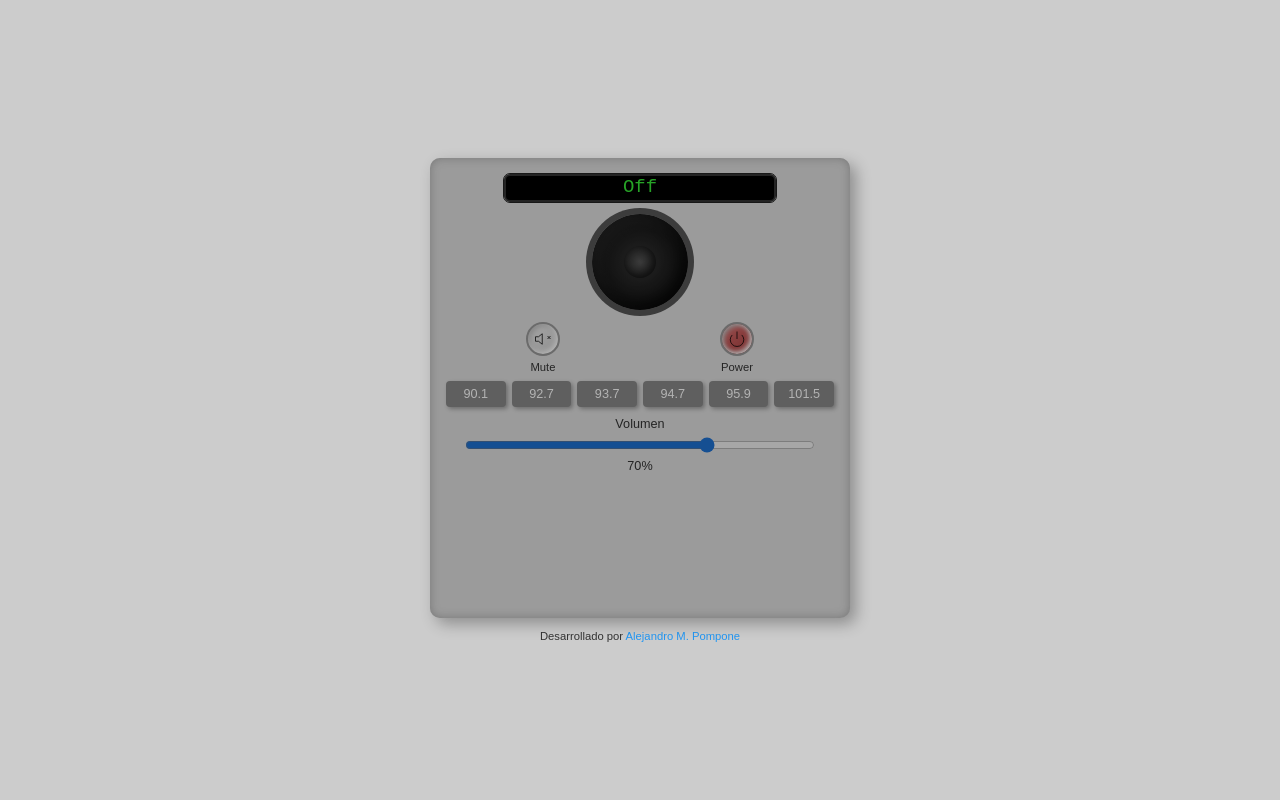
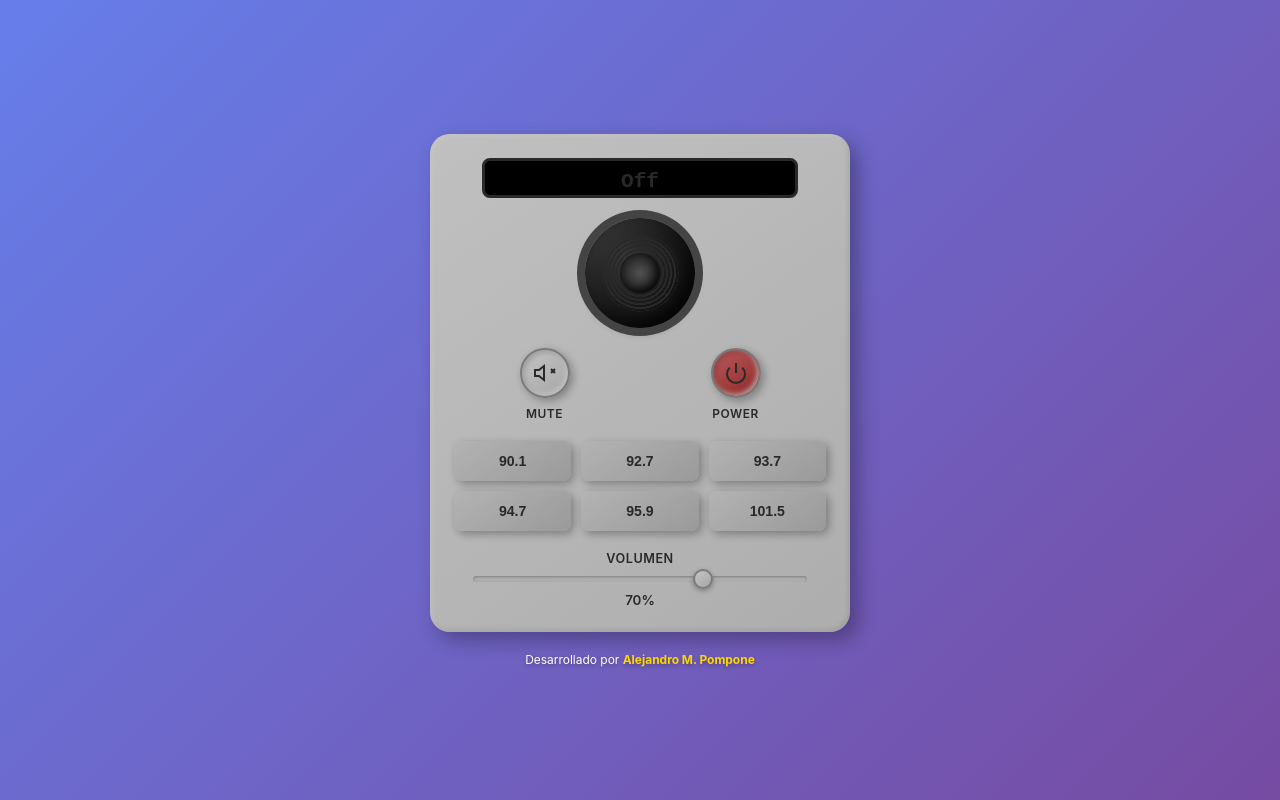
Before and after one commit to pompone/Radios_VR, a plain HTML site: page index.html in a window 1280 px wide. Drawn offline with Linux system fonts and the light colour scheme.

Commit message:
Update style.css

```diff
--- a/style.css
+++ b/style.css
@@ -1,10 +1,12 @@
-/* style.css */
+/* Reset y caja consistente */
+*, *::before, *::after {
+  box-sizing: border-box;
+}
 
-/* Reset y caja consistente */
-*, *::before, *::after { box-sizing: border-box; }
-
-/* Escala fluida: no gigante en desktop, legible en móvil */
-html { font-size: clamp(14px, 1.1vw, 16px); }
+/* Escala fluida */
+html {
+  font-size: clamp(14px, 1.1vw, 16px);
+}
 
 body {
   margin: 0;
@@ -14,78 +16,115 @@ body {
   justify-content: center;
   align-items: center;
   min-height: 100vh;
-  background: #ccc;
-  font-family: sans-serif;
-  overflow: auto; /* permitir scroll si hace falta */
+  background: linear-gradient(135deg, #667eea 0%, #764ba2 100%);
+  font-family: -apple-system, BlinkMacSystemFont, 'Segoe UI', Roboto, Oxygen, Ubuntu, sans-serif;
+  overflow: auto;
 }
 
-/* Caja principal de la radio (más baja) */
+/* Caja principal de la radio */
 .radio {
   width: min(420px, 92vw);
-  min-height: 460px;   /* ↓ antes 520px */
-  padding: 16px;
-  background: #ddd;
-  border-radius: 10px;
-  box-shadow: inset 0 0 10px #aaa, 6px 6px 15px rgba(0,0,0,0.3);
+  min-height: 460px;
+  padding: 24px;
+  background: linear-gradient(145deg, #f0f0f0, #d9d9d9);
+  border-radius: 20px;
+  box-shadow:
+    inset 2px 2px 5px rgba(255,255,255,0.5),
+    inset -2px -2px 5px rgba(0,0,0,0.1),
+    8px 8px 20px rgba(0,0,0,0.3);
   display: flex;
   flex-direction: column;
   align-items: center;
-  transition: filter 0.5s ease;
+  transition: all 0.3s ease;
 }
 
-.radio.off { filter: brightness(70%) grayscale(30%); }
+.radio.off {
+  filter: brightness(80%) grayscale(20%);
+}
 
 /* Display */
 .display {
-  width: 70%;
-  height: 28px; /* antes 32px */
+  width: 85%;
+  height: 40px;
   background: #000;
-  border: 2px solid #333;
-  border-radius: 6px;
+  border: 3px solid #333;
+  border-radius: 8px;
   overflow: hidden;
   position: relative;
-  margin-bottom: 12px; /* un poco menos */
-  outline: 1px solid #0f0;
-  will-change: transform;
-  backface-visibility: hidden;
+  margin-bottom: 20px;
+  box-shadow:
+    inset 0 2px 10px rgba(0,0,0,0.8),
+    0 0 15px rgba(0,255,0,0.3);
 }
 
-.display.off { outline: 1px solid #222; }
+.display.off {
+  box-shadow: inset 0 2px 10px rgba(0,0,0,0.8);
+}
 
 .display span {
   position: absolute;
   white-space: nowrap;
   color: #0f0;
-  font-family: 'Digital-7', monospace;
-  font-size: 1.35rem;
+  font-family: 'Courier New', monospace;
+  font-size: 1.5rem;
+  font-weight: bold;
   display: inline-block;
   left: 100%;
-  animation: scrollText 8s linear infinite;
-  will-change: transform;
+  line-height: 40px;
+  text-shadow: 0 0 10px #0f0;
+  animation: scrollText 12s linear infinite;
 }
 
 .display.off span {
-  animation: flickerDisplay 3s step-end infinite !important;
+  animation: flickerDisplay 3s step-end infinite;
   left: 50%;
   transform: translateX(-50%);
+  color: #333;
+  text-shadow: none;
 }
 
-@keyframes scrollText { 0% { transform: translateX(0%);} 100% { transform: translateX(-100%);} }
-@keyframes flickerDisplay { 0%,50%{opacity:0;} 51%,100%{opacity:1;} }
+@keyframes scrollText {
+  0% { transform: translateX(0); }
+  100% { transform: translateX(-100%); }
+}
 
-/* Parlante (más chico) */
+@keyframes flickerDisplay {
+  0%, 50% { opacity: 0; }
+  51%, 100% { opacity: 1; }
+}
+
+/* Parlante */
 .speaker {
-  width: 96px;   /* ↓ antes 110px */
-  height: 96px;
+  width: 110px;
+  height: 110px;
   border-radius: 50%;
-  background: radial-gradient(circle at center, #333 0%, #111 70%);
+  background: radial-gradient(circle at 35% 35%, #444 0%, #111 70%);
   box-shadow:
     inset -5px -5px 15px rgba(0,0,0,0.7),
     inset 5px 5px 15px rgba(255,255,255,0.1),
-    0 0 0 6px #555;
+    0 0 0 8px #555,
+    0 4px 10px rgba(0,0,0,0.3);
   position: relative;
-  margin-bottom: 12px; /* menos espacio */
+  margin-bottom: 20px;
   transition: transform 0.1s;
+}
+
+.speaker::before {
+  content: '';
+  position: absolute;
+  top: 50%;
+  left: 50%;
+  transform: translate(-50%, -50%);
+  width: 70%;
+  height: 70%;
+  border-radius: 50%;
+  background: repeating-radial-gradient(
+    circle at center,
+    transparent 0px,
+    transparent 2px,
+    #333 2px,
+    #333 4px
+  );
 }
 
 .speaker::after {
@@ -94,109 +133,219 @@ body {
   top: 50%;
   left: 50%;
   transform: translate(-50%, -50%);
-  width: 32px;  /* ↓ antes 36/40px */
-  height: 32px;
+  width: 40px;
+  height: 40px;
   border-radius: 50%;
-  background: radial-gradient(circle at center, #555 0%, #222 80%);
-  box-shadow: inset -3px -3px 10px rgba(0,0,0,0.5);
+  background: radial-gradient(circle at center, #666 0%, #222 80%);
+  box-shadow: inset -3px -3px 10px rgba(0,0,0,0.8);
 }
 
-.playing .speaker { animation: pulse 1s infinite; }
-@keyframes pulse { 0%{transform:scale(1);}50%{transform:scale(1.05);}100%{transform:scale(1);} }
+.playing .speaker {
+  animation: pulse 1.5s ease-in-out infinite;
+}
+
+@keyframes pulse {
+  0%, 100% { transform: scale(1); }
+  50% { transform: scale(1.05); }
+}
 
 /* Controles */
 .controls {
   width: 100%;
   display: flex;
   justify-content: space-around;
-  margin-bottom: 8px; /* ↓ */
+  margin-bottom: 20px;
+  gap: 10px;
 }
 
-.control { display: flex; flex-direction: column; align-items: center; }
+.control {
+  display: flex;
+  flex-direction: column;
+  align-items: center;
+  gap: 8px;
+}
 
 .knob {
-  width: 34px;
-  height: 34px;
+  width: 50px;
+  height: 50px;
   border-radius: 50%;
-  background: linear-gradient(145deg,#eee,#ccc);
+  background: linear-gradient(145deg, #f5f5f5, #d0d0d0);
   border: 2px solid #999;
-  box-shadow: inset -2px -2px 5px #fff, inset 2px 2px 5px #bbb;
+  box-shadow:
+    inset -2px -2px 5px rgba(255,255,255,0.7),
+    inset 2px 2px 5px rgba(0,0,0,0.2),
+    3px 3px 8px rgba(0,0,0,0.3);
   cursor: pointer;
   display: flex;
   justify-content: center;
   align-items: center;
-  transition: background 0.2s, transform 0.1s ease;
+  transition: all 0.2s ease;
+  position: relative;
 }
 
-.knob:hover { transform: translateY(-2px); }
-.knob.off { background: linear-gradient(145deg,#f66,#c33); }
-#knob-mute.off { background: linear-gradient(145deg,#6f6,#3c3) !important; }
+.knob:hover {
+  transform: translateY(-2px);
+  box-shadow:
+    inset -2px -2px 5px rgba(255,255,255,0.7),
+    inset 2px 2px 5px rgba(0,0,0,0.2),
+    3px 5px 12px rgba(0,0,0,0.4);
+}
 
-.icon { width: 18px; height: 18px; stroke: currentColor; fill: none; }
-.knob-label { margin-top: 5px; font-size: 0.8rem; color: #333; }
+.knob:active {
+  transform: translateY(0);
+  box-shadow:
+    inset 2px 2px 5px rgba(0,0,0,0.3),
+    inset -2px -2px 5px rgba(255,255,255,0.5);
+}
 
-/* Presets: 6 columnas iguales => no más “101.5” gigante */
+.knob.off {
+  background: linear-gradient(145deg, #ff6b6b, #c92a2a);
+}
+
+#knob-mute.off {
+  background: linear-gradient(145deg, #51cf66, #2f9e44);
+}
+
+.icon {
+  width: 24px;
+  height: 24px;
+  stroke: #333;
+  stroke-width: 2;
+  fill: none;
+}
+
+.knob-label {
+  font-size: 0.85rem;
+  color: #333;
+  font-weight: 600;
+  text-transform: uppercase;
+  letter-spacing: 0.5px;
+}
+
+/* Presets */
 .presets {
   width: 100%;
-  margin-bottom: 10px;
+  margin-bottom: 20px;
   display: grid;
-  grid-template-columns: repeat(6, 1fr); /* 6 botones por fila */
-  gap: 6px;
+  grid-template-columns: repeat(3, 1fr);
+  gap: 10px;
 }
 
 .preset {
-  margin: 0;             /* quitamos márgenes para que el grid controle el gap */
-  padding: 6px 0;        /* un poco más compacto */
-  background: #888;
-  color: #fff;
+  padding: 12px 8px;
+  background: linear-gradient(145deg, #e0e0e0, #c0c0c0);
+  color: #333;
   border: none;
-  border-radius: 4px;
-  box-shadow: 2px 2px 4px rgba(0,0,0,0.3);
+  border-radius: 8px;
+  box-shadow: 3px 3px 8px rgba(0,0,0,0.3);
   cursor: pointer;
-  transition: background 0.2s;
-  font-size: 0.9rem;
-  min-width: 0;          /* deja que el grid decida */
+  transition: all 0.2s ease;
+  font-size: 1rem;
+  font-weight: bold;
+  min-width: 0;
 }
 
-.preset.active { background: #f60; }
-.preset:not(.active):hover { background: #2196f3; }
+.preset:hover {
+  background: linear-gradient(145deg, #64b5f6, #1976d2);
+  color: white;
+  transform: translateY(-2px);
+  box-shadow: 3px 5px 12px rgba(0,0,0,0.4);
+}
 
-/* Volumen (compacto) */
+.preset.active {
+  background: linear-gradient(145deg, #ff9800, #e65100);
+  color: white;
+  box-shadow: inset 2px 2px 5px rgba(0,0,0,0.3);
+}
+
+.preset:active {
+  transform: translateY(0);
+}
+
+/* Volumen */
 .volume {
   width: 100%;
   display: flex;
   flex-direction: column;
   align-items: center;
+  gap: 8px;
 }
 
 .volume label {
-  margin-bottom: 4px;
   font-size: 0.9rem;
   color: #333;
+  font-weight: 600;
+  text-transform: uppercase;
+  letter-spacing: 0.5px;
 }
 
-.volume input { width: 90%; }
-.vol-percentage { margin-top: 4px; font-size: 0.9rem; color: #333; }
+.volume input[type="range"] {
+  width: 90%;
+  height: 6px;
+  border-radius: 3px;
+  background: #ddd;
+  outline: none;
+  -webkit-appearance: none;
+  box-shadow: inset 0 1px 3px rgba(0,0,0,0.3);
+}
+
+.volume input[type="range"]::-webkit-slider-thumb {
+  -webkit-appearance: none;
+  width: 20px;
+  height: 20px;
+  border-radius: 50%;
+  background: linear-gradient(145deg, #f5f5f5, #d0d0d0);
+  cursor: pointer;
+  box-shadow: 0 2px 5px rgba(0,0,0,0.3);
+  border: 2px solid #999;
+}
+
+.volume input[type="range"]::-moz-range-thumb {
+  width: 20px;
+  height: 20px;
+  border-radius: 50%;
+  background: linear-gradient(145deg, #f5f5f5, #d0d0d0);
+  cursor: pointer;
+  box-shadow: 0 2px 5px rgba(0,0,0,0.3);
+  border: 2px solid #999;
+}
+
+.vol-percentage {
+  font-size: 0.95rem;
+  color: #333;
+  font-weight: 600;
+}
 
 /* Footer */
-.footer { margin-top: 12px; font-size: 0.8rem; color: #333; }
-.footer a { color: #2196f3; text-decoration: none; }
-.footer a:hover { text-decoration: underline; }
-
-/* Accesibilidad: menos animaciones si el usuario lo prefiere */
-@media (prefers-reduced-motion: reduce) {
-  .display span, .playing .speaker { animation: none !important; }
+.footer {
+  margin-top: 20px;
+  font-size: 0.85rem;
+  color: #fff;
+  text-shadow: 0 2px 4px rgba(0,0,0,0.3);
 }
 
-/* Variante “TV / pantallas MUY grandes” */
-@media screen and (min-width: 1600px) {
-  html { font-size: 18px; }
-  .radio { max-width: 560px; }
-  .speaker { width: 130px; height: 130px; }
-  .speaker::after { width: 44px; height: 44px; }
-  .display { height: 30px; }
-  .display span { font-size: 1.6rem; }
-  .preset { font-size: 1.0rem; padding: 8px 0; }
-  .knob { width: 36px; height: 36px; }
-  .icon { width: 20px; height: 20px; }
+.footer a {
+  color: #ffd700;
+  text-decoration: none;
+  font-weight: bold;
+  transition: color 0.2s;
 }
+
+.footer a:hover {
+  color: #fff;
+  text-decoration: underline;
+}
+
+/* Responsive */
+@media (max-width: 480px) {
+  .presets {
+    grid-template-columns: repeat(2, 1fr);
+  }
+}
+
+@media (prefers-reduced-motion: reduce) {
+  .display span,
+  .playing .speaker {
+    animation: none !important;
+  }
+}
```
